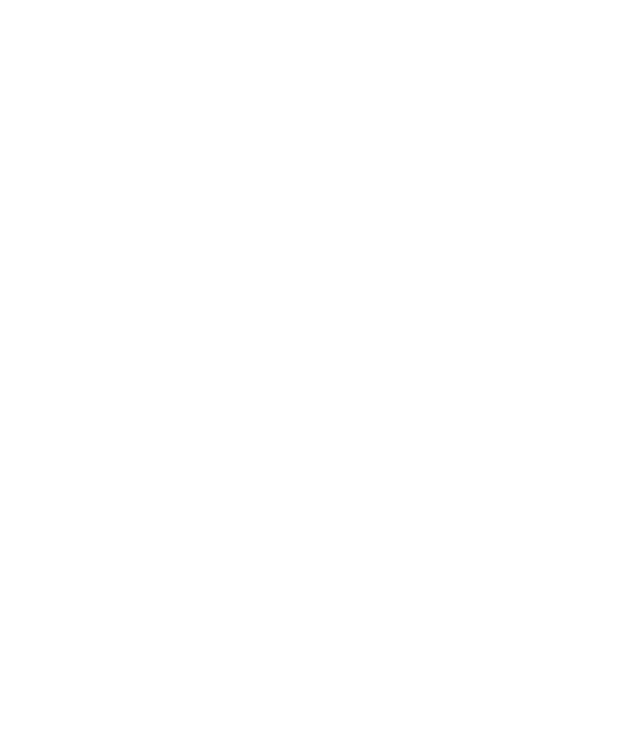
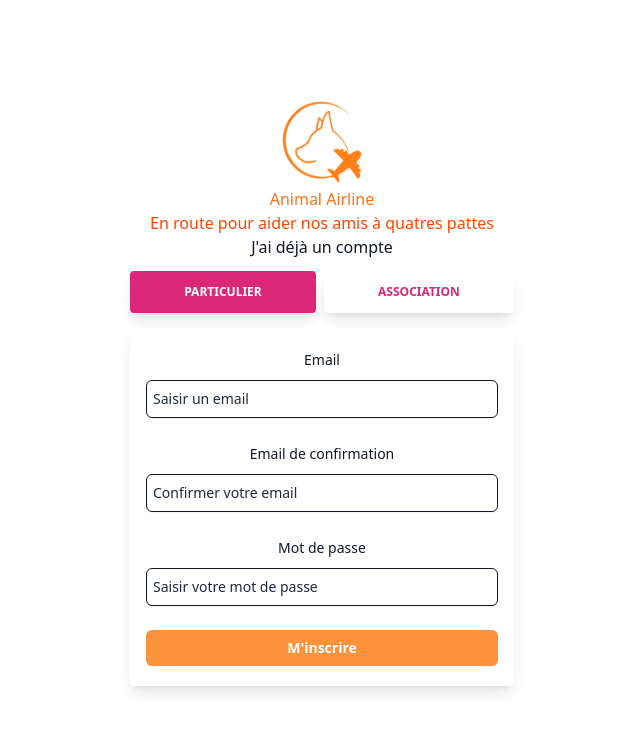
Before and after one commit to sha-zha/vue-admin, a Vue app: page /signup in a window 1280 px wide. Before the commit this address had no page. Shown: the top 732 px of the page, without its empty margins (318-958 px from the left). Built offline with nearby package versions, Linux system fonts and the light colour scheme.

Commit message:
tab inscription

```diff
--- a/src/main.js
+++ b/src/main.js
@@ -10,6 +10,7 @@
 import UserEdit from './views/Users/Edit.vue';
 import CheckpointIndex from './views/Checkpoints/Index.vue';
 import CheckpointAdd from './views/Checkpoints/Add.vue';
+import SignupPage from './views/Auth/SignupPage.vue';
 
 const routes = [{
   path: '/',
@@ -20,6 +21,11 @@
     path: '/signin',
     name: 'Login',
     component: LoginPage,//shsould be imported
+},
+{
+  path: '/signup',
+  name: 'Signup',
+  component: SignupPage,
 },
 {
 path:'/admin/users',
--- /dev/null
+++ b/src/views/Auth/Form.vue
@@ -0,0 +1,37 @@
+<template>
+	<form class="space-y-6" action="#" method="POST">
+      <div>
+        <label :for="'email-'+msg" class="block text-sm text-center text-gray-900 font-medium leading-6">Email</label>
+        <div class="mt-2">
+          <input  :id="'email-'+msg" :name="'email-'+msg" type="email" autocomplete="email" placeholder="Saisir un email" required class="block w-full border border-gray-900 rounded-md p-1.5 text-gray-900 shadow-sm placeholder:text-gray-800 focus:ring-2 focus:ring-inset focus:ring-indigo-600 sm:text-sm sm:leading-6" v-model="email">
+        </div>
+      </div>
+      <div>
+        <label :for="'emailConfirm-'+msg" class="block text-sm text-center text-gray-900 font-medium leading-6">Email de confirmation</label>
+        <div class="mt-2">
+          <input :id="'emailConfirm-'+msg" :name="'emailConfirm-'+msg" type="email" autocomplete="emailConfirm" placeholder="Confirmer votre email" required class="block w-full border border-gray-900 rounded-md p-1.5 text-gray-900 shadow-sm placeholder:text-gray-800 focus:ring-2 focus:ring-inset focus:ring-indigo-600 sm:text-sm sm:leading-6" v-model="emailConfirm">
+        </div>
+      </div>
+
+      <div>
+
+          <label :for="'password-'+msg" class="block text-sm text-center text-gray-900 font-medium leading-6">Mot de passe</label>
+        <div class="mt-2">
+          <input :id="'password-'+msg" :name="'password-'+msg" type="password" autocomplete="current-password" placeholder="Saisir votre mot de passe" required class="block w-full border border-gray-900  rounded-md  p-1.5 text-gray-900 shadow-sm placeholder:text-gray-800 focus:ring-2 focus:ring-inset focus:ring-indigo-600 sm:text-sm sm:leading-6" v-model="password">
+        </div>
+      </div>
+
+      <div class="flex flex-col items-center">
+        <button type="submit" class="flex w-full justify-center rounded-md bg-orange-400 px-3 py-1.5 text-sm font-semibold leading-6 text-white shadow-sm hover:bg-orange-500 focus-visible:outline focus-visible:outline-2 focus-visible:outline-offset-2 focus-visible:outline-orange-400">M'inscrire</button>
+      </div>
+    </form>
+</template>
+
+<script type="text/javascript">
+export default {
+name: "FormSign",
+props: {
+msg: String
+}
+}
+</script>
--- /dev/null
+++ b/src/views/Auth/SignupPage.vue
@@ -0,0 +1,65 @@
+<template>
+  <div id="signup" class="flex min-h-screen justify-center px-2 md:px-6 py-12 lg:px-8">
+  <div class="flex justify-center items-center flex-col max-w-sm w-full rounded-lg">
+  <div class="flex flex-col bg-white items-center">
+    <img class="mx-auto h-24 w-24" src="../../assets/logo.png" alt="logo animal airline">
+    <h2 class="text-orange-500 font-medium">Animal Airline</h2>
+    <p class="text-[#FF4500]">En route pour aider nos amis à quatres pattes</p>
+    <router-link to='/signin' class="text-gray-900 font-medium">J'ai déjà un compte</router-link>
+  </div>
+
+  <div class="flex flex-wrap w-full">
+    <div class="w-full">
+      <ul class="flex mb-0 list-none flex-wrap pt-3 pb-4 flex-row">
+        <li class="-mb-px mr-2 last:mr-0 flex-auto text-center">
+          <a class="text-xs font-bold uppercase px-5 py-3 shadow-lg rounded block leading-normal" v-on:click="toggleTabs(1)" v-bind:class="{'text-pink-600 bg-white': openTab !== 1, 'text-white bg-pink-600': openTab === 1}">
+            Particulier
+          </a>
+        </li>
+        <li class="-mb-px mr-2 last:mr-0 flex-auto text-center">
+          <a class="text-xs font-bold uppercase px-5 py-3 shadow-lg rounded block leading-normal" v-on:click="toggleTabs(2)" v-bind:class="{'text-pink-600 bg-white': openTab !== 2, 'text-white bg-pink-600': openTab === 2}">
+            Association
+          </a>
+        </li>
+      </ul>
+      <div class="relative flex flex-col min-w-0 break-words bg-white w-full mb-6 shadow-lg rounded">
+        <div class="px-4 py-5 flex-auto">
+          <div class="tab-content tab-space">
+            <div v-bind:class="{'hidden': openTab !== 1, 'block': openTab === 1}">
+
+            <SignForm  msg="user"></SignForm>
+            </div>
+            <div v-bind:class="{'hidden': openTab !== 2, 'block': openTab === 2}">
+              <SignForm  msg="association"></SignForm>
+            </div>
+          </div>
+        </div>
+      </div>
+    </div>
+  </div>
+
+  </div>
+</div>
+</template>
+
+<script type="text/javascript">
+
+import SignForm from './Form.vue';
+
+  export default {
+    name:"SignupPage",
+     data() {
+    return {
+      openTab: 1
+    }
+  },
+  methods: {
+    toggleTabs: function(tabNumber){
+      this.openTab = tabNumber
+    }
+  },
+  components : {
+    SignForm
+  }
+  }
+</script>
--- a/src/views/LoginPage.vue
+++ b/src/views/LoginPage.vue
@@ -12,7 +12,7 @@
       <div>
         <label for="email" class="block text-sm text-center text-gray-900 font-medium leading-6">Email</label>
         <div class="mt-2">
-          <input id="email" name="email" type="email" autocomplete="email" placeholder="Saisir un email" required class="block w-full border border-gray-900  p-1.5 text-gray-900 shadow-sm placeholder:text-gray-800 focus:ring-2 focus:ring-inset focus:ring-indigo-600 sm:text-sm sm:leading-6">
+          <input id="email" name="email" type="email" autocomplete="email" placeholder="Saisir un email" required class="block w-full border border-gray-900 rounded-md p-1.5 text-gray-900 shadow-sm placeholder:text-gray-800 focus:ring-2 focus:ring-inset focus:ring-indigo-600 sm:text-sm sm:leading-6">
         </div>
       </div>
 
@@ -21,13 +21,13 @@
           <label for="password" class="block text-sm text-center text-gray-900 font-medium leading-6">Mot de passe</label>
 
         <div class="mt-2">
-          <input id="password" name="password" type="password" autocomplete="current-password" placeholder="Saisir votre mot de passe" required class="block w-full border border-gray-900  p-1.5 text-gray-900 shadow-sm placeholder:text-gray-800 focus:ring-2 focus:ring-inset focus:ring-indigo-600 sm:text-sm sm:leading-6">
+          <input id="password" name="password" type="password" autocomplete="current-password" placeholder="Saisir votre mot de passe" required class="block w-full border border-gray-900  rounded-md  p-1.5 text-gray-900 shadow-sm placeholder:text-gray-800 focus:ring-2 focus:ring-inset focus:ring-indigo-600 sm:text-sm sm:leading-6">
         </div>
       </div>
 
       <div class="flex flex-col items-center">
         <button type="submit" class="flex w-full justify-center rounded-md bg-orange-400 px-3 py-1.5 text-sm font-semibold leading-6 text-white shadow-sm hover:bg-orange-500 focus-visible:outline focus-visible:outline-2 focus-visible:outline-offset-2 focus-visible:outline-orange-400">Se connecter</button>
-        <a href="#" class="text-gray-900 font-medium mt-2">M'inscrire à animal airline</a>
+        <router-link to="/signup" class="text-gray-900 font-medium mt-2">M'inscrire à animal airline</router-link>
       </div>
     </form>
 
```
Also changed, not shown: src/assets/logo-animal.png (deleted), 1 other file (tests, documents, lock files or other folders).
